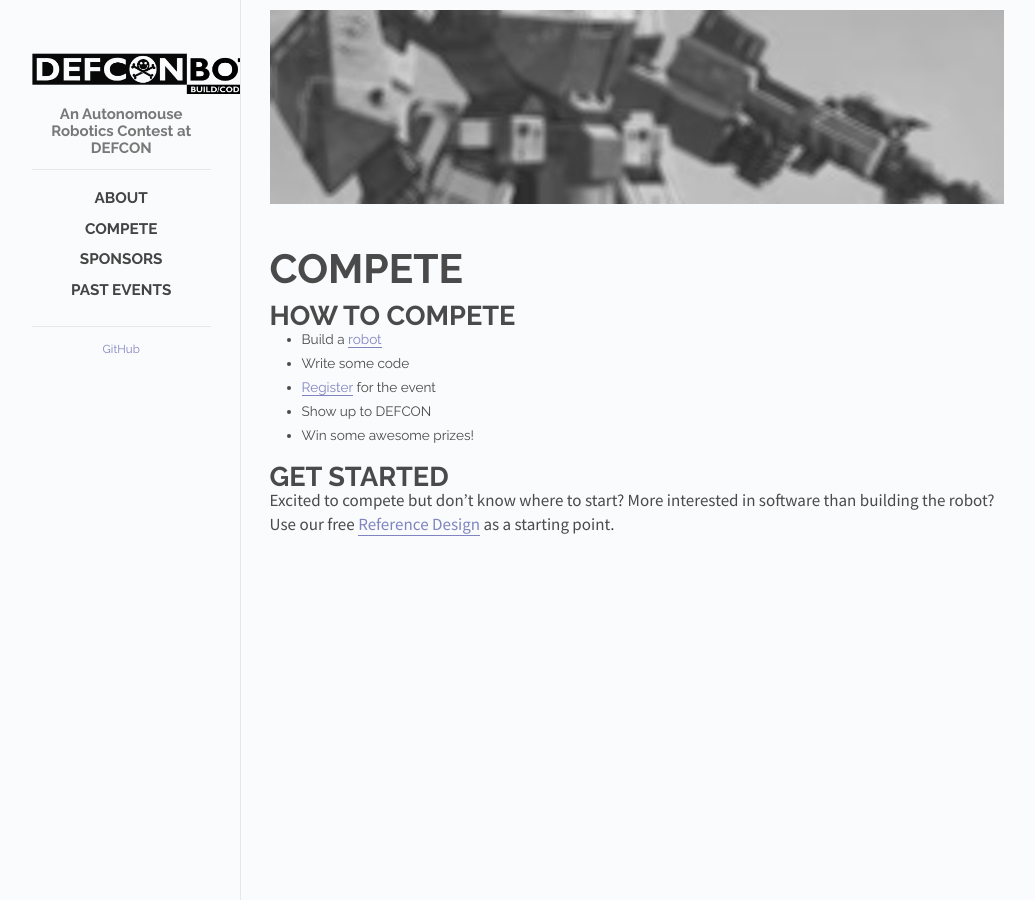
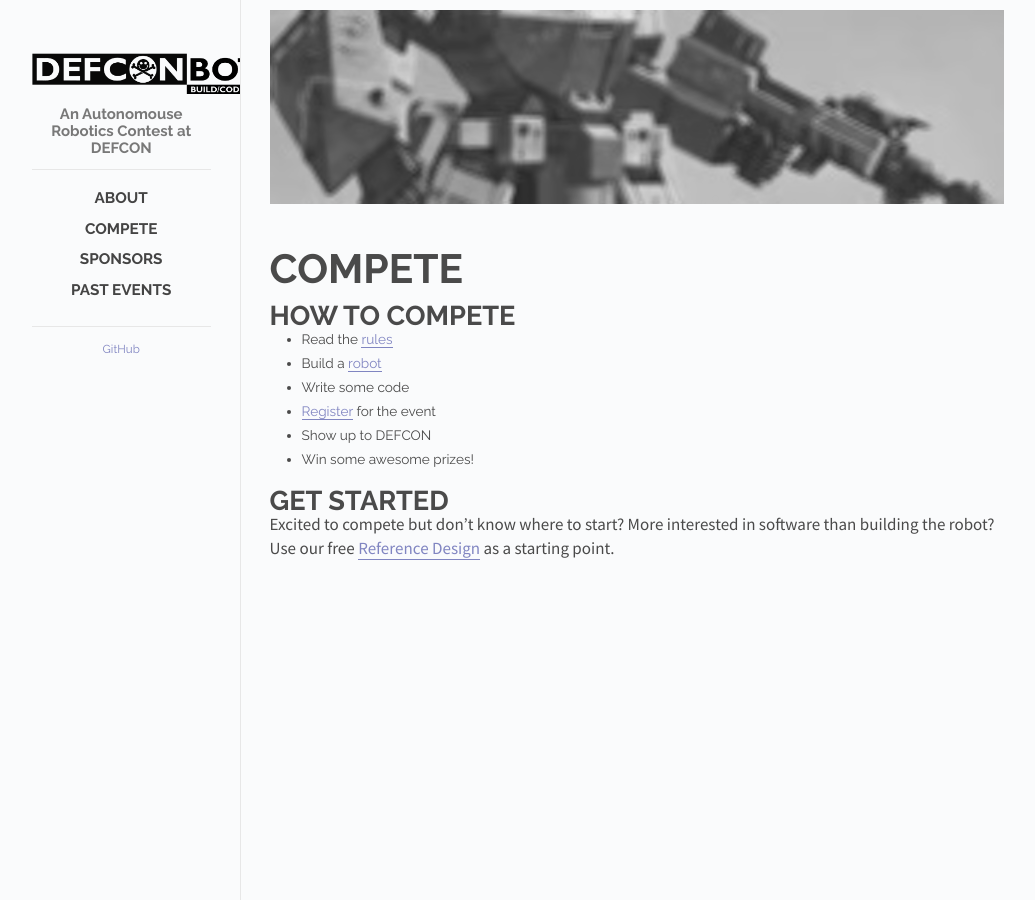
Before and after one commit to Defconbots/defconbots.github.io, a Jekyll site: the page built from _posts/2000-01-04-Compete.md, in a window 1280 px wide. Shown: the whole page, without its empty margins (118-1153 px from the left). Built offline with Jekyll 4.4.1, drawn with Linux system fonts in a browser that asks for light colours; Markdown is read by kramdown in place of the engine named in the settings.

Commit message:
Update 2000-01-04-Compete.md

```diff
--- a/_posts/2000-01-04-Compete.md
+++ b/_posts/2000-01-04-Compete.md
@@ -8,6 +8,7 @@ categories: posts
 
 # HOW TO COMPETE
 
+ * Read the [rules](https://github.com/Defconbots/2015_Competition_Rules)
  * Build a [robot](https://github.com/Defconbots/2015_Reference_Robot)
  * Write some code
  * [Register](http://www.fix-this.com) for the event
```
